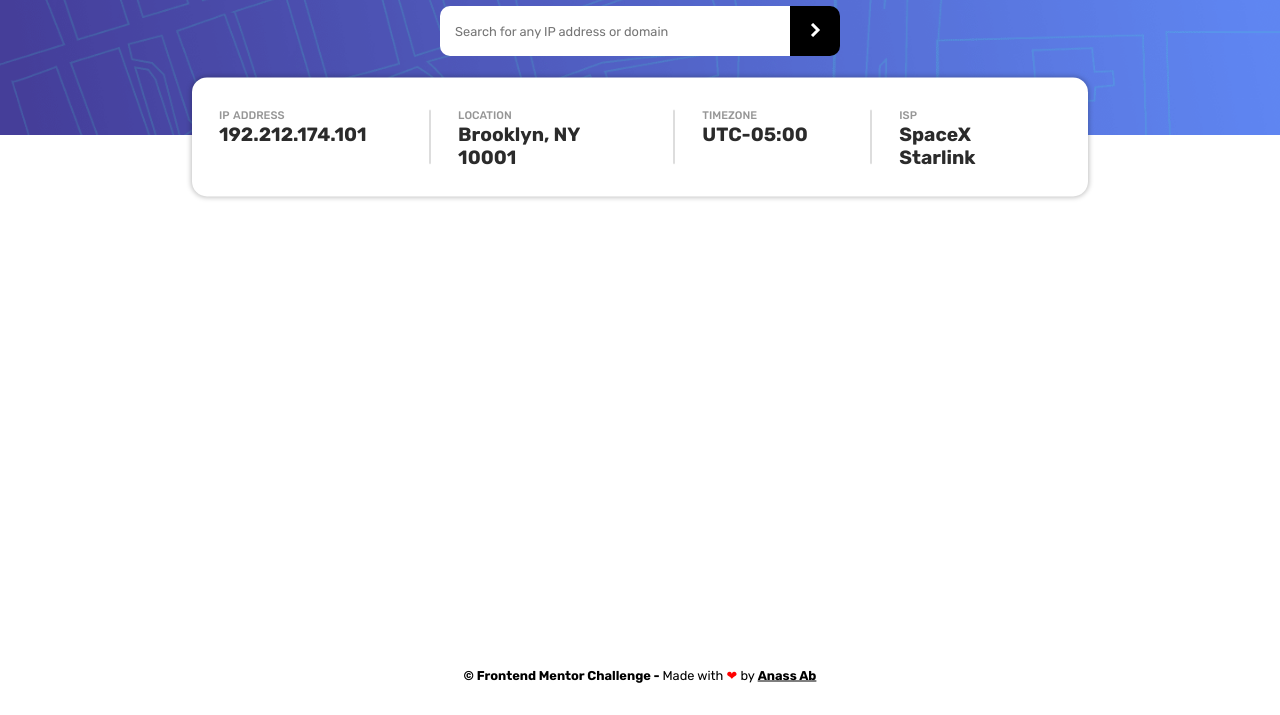
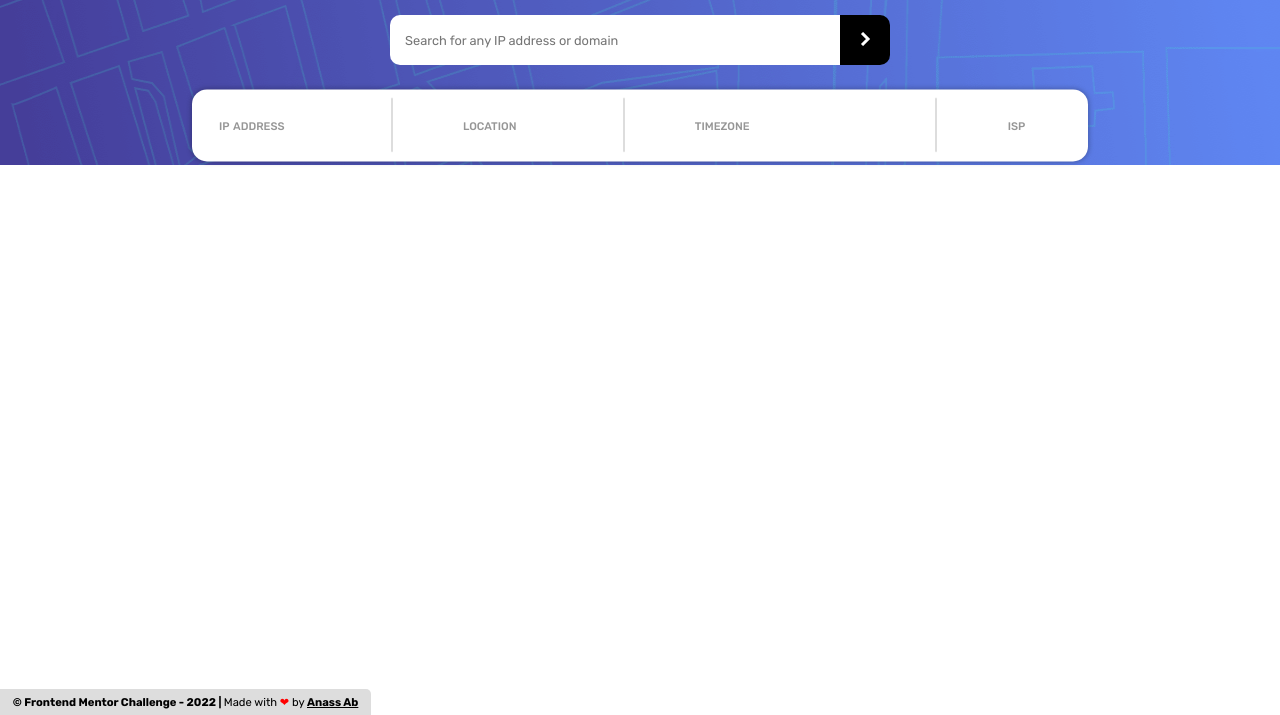
Before and after one commit to AnassAb/ip-address-tracker, a plain HTML site: page index.html in a window 1280 px wide. Shown: the part 85-800 px from the top of the page. Drawn offline with nearby package versions, Linux system fonts and the light colour scheme; no server answers.

Commit message:
Update index.html Update styles.css Update index.js Created map.js

```diff
--- a/index.html
+++ b/index.html
@@ -1,18 +1,27 @@
 <!DOCTYPE html>
 <html lang="en">
+
 <head>
 	<meta charset="UTF-8">
 	<meta http-equiv="X-UA-Compatible" content="IE=edge">
 	<meta name="viewport" content="width=device-width, initial-scale=1.0">
 	<link rel="stylesheet" href="./styles.css" type="text/css">
 	<link rel="icon" type="image/png" sizes="32x32" href="./images/favicon-32x32.png">
+	<link rel="stylesheet" href="https://unpkg.com/leaflet@1.8.0/dist/leaflet.css"
+		integrity="sha512-hoalWLoI8r4UszCkZ5kL8vayOGVae1oxXe/2A4AO6J9+580uKHDO3JdHb7NzwwzK5xr/Fs0W40kiNHxM9vyTtQ=="
+		crossorigin="" />
+	<script src="https://unpkg.com/leaflet@1.8.0/dist/leaflet.js"
+		integrity="sha512-BB3hKbKWOc9Ez/TAwyWxNXeoV9c1v6FIeYiBieIWkpLjauysF18NzgR1MBNBXf8/KABdlkX68nAhlwcDFLGPCQ=="
+		crossorigin=""></script>
 	<title>IP Address Tracker</title>
 </head>
+
 <body>
 	<div class="background-container">
 		<h1>IP Address Tracker</h1>
 		<div class="search-bar">
-    	<input type="text" placeholder="Search for any IP address or domain" name="search" class="search-input" id="search-input">
+			<input type="text" placeholder="Search for any IP address or domain" name="search" class="search-input"
+				id="search-input">
 			<button type="submit" class="search-btn" id="search-btn">
 				<img src="./images/icon-arrow.svg" alt="Search Button's Icon" class="arrow-icon">
 			</button>
@@ -20,28 +29,35 @@
 		<div class="infos-display">
 			<div class="info-container">
 				<h2 class="title">ip address</h2>
-				<p class="info" id="ip">192.212.174.101</p>
+				<p class="info" id="ip"></p>
 			</div>
 			<div class="vl"></div>
 			<div class="info-container">
 				<h2 class="title">location</h2>
-				<p class="info" id="location">Brooklyn, NY 10001</p>
+				<p class="info" id="location"></p>
 			</div>
 			<div class="vl"></div>
 			<div class="info-container timezone">
 				<h2 class="title">timezone</h2>
-				<p class="info" id="timezone">UTC-05:00</p>
+				<p class="info" id="timezone"></p>
 			</div>
 			<div class="vl"></div>
 			<div class="info-container">
 				<h2 class="title">isp</h2>
-				<p class="info" id="isp">SpaceX Starlink</p>
+				<p class="info" id="isp"></p>
 			</div>
 		</div>
 	</div>
+
+	<div id="map"></div>
+
+	<script src="map.js"></script>
 	<script src="index.js"></script>
+
 	<div class="attribution">
-    <p><b>© Frontend Mentor Challenge - </b>Made with <span style="color: #ff0000;">&#10084;</span> by <a href="https://twitter.com/AnassAb01" target="_blank" " >Anass Ab</a> </p>
+		<p><b>© Frontend Mentor Challenge - 2022 | </b>Made with <span style="color: #ff0000;">&#10084;</span> by <a
+				href="https://twitter.com/AnassAb01" target="_blank" " >Anass Ab</a> </p>
 	</div>
 </body>
+
 </html>
--- a/index.js
+++ b/index.js
@@ -21,8 +21,9 @@ input.addEventListener("keypress", (event) => {
     button.click();
   }
 });
+
 function IpTracker() {
-  let api_key = "at_fdUGt22nmZFwQjTZiSNBtJvHtO9sW";
+  let api_key = "at_KvyxvoYNVMVQFXtixULt6nlHoDemY";
   let url =
     "https://geo.ipify.org/api/v2/country,city?apiKey=" +
     api_key +
@@ -46,11 +47,21 @@ function setData(data) {
     data.location.postalCode;
   let timezone_value = "UTC" + data.location.timezone;
   let isp_value = data.isp;
-  let lat = data.location.lat;
-  let lng = data.location.lng;
 
   ip.innerHTML = ip_value;
   location_id.innerHTML = location_value;
   timezone.innerHTML = timezone_value;
   isp.innerHTML = isp_value;
+
+  let lat = data.location.lat;
+  let lng = data.location.lng;
+  //Check if map is already initialised
+  //If 'YES' : remove it or put it off
+  //Else: Just continue !
+  var container = L.DomUtil.get("map");
+  if (container != null) {
+    container._leaflet_id = null;
+  }
+
+  setMap(lat, lng);
 }
--- /dev/null
+++ b/map.js
@@ -0,0 +1,19 @@
+var locationIcon = L.icon({
+  iconUrl: "./images/icon-location.svg",
+  iconSize: [40, 50], // size of the icon
+  iconAnchor: [25, 55], // point of the icon which will correspond to marker's location
+});
+
+function setMap(lat, lng) {
+  var map = new L.Map("map", {
+    attributionControl: false,
+    zoomControl: false,
+  });
+  map.setView(new L.LatLng(lat, lng), 13);
+  L.tileLayer("https://{s}.tile.openstreetmap.org/{z}/{x}/{y}.png", {
+    maxZoom: 18,
+    attribution: "OSM",
+  }).addTo(map);
+
+  L.marker([lat, lng], { icon: locationIcon }).addTo(map);
+}
--- a/styles.css
+++ b/styles.css
@@ -8,25 +8,28 @@
 }
 .attribution {
   position: fixed;
-  bottom: 5%;
-  left: 50%;
-  transform: translate(-50%, 50%);
+  bottom: 0px;
+  left: 0px;
+  background-color: #ddd;
+  border-top-right-radius: 5px;
+  padding: 0.5% 1%;
   font-family: Lato, monospace;
   font-size: 0.5rem;
-  text-align: center;
+  width: fit-content;
+  text-align: left;
   color: black;
 }
 .attribution a {
   color: black;
-  font-size: 0.8rem;
+  font-size: 1rem;
   font-weight: 700;
 }
 .attribution p {
-  font-size: 0.8rem;
+  font-size: 1rem;
 }
 p b,
 span {
-  font-size: 0.8rem;
+  font-size: 1rem;
 }
 .background-container {
   position: relative;
@@ -34,15 +37,15 @@ span {
   background-repeat: no-repeat;
   background-size: 100% 100%;
   width: 100vw;
-  height: 220px;
+  height: 400px;
   color: white;
 }
 h1 {
   position: absolute;
-  top: 10%;
+  top: 15%;
   left: 50%;
   transform: translate(-50%, 50%);
-  font-size: 1.5rem;
+  font-size: 2.5rem;
   font-weight: 500;
 }
 .search-bar {
@@ -50,16 +53,16 @@ h1 {
   top: 30%;
   left: 50%;
   transform: translate(-50%, 50%);
-  width: 400px;
-  height: 50px;
+  width: 800px;
+  height: 80px;
 }
 
 .search-input {
-  font-size: 0.8rem;
-  padding: 15px;
-  width: 350px;
-  height: 50px;
-  border-radius: 10px 0px 0px 10px;
+  font-size: 1.5rem;
+  padding: 25px;
+  width: 720px;
+  height: 80px;
+  border-radius: 15px 0px 0px 15px;
   border: 0px;
 }
 
@@ -69,23 +72,24 @@ h1 {
   right: 0;
   cursor: pointer;
   background-color: black;
-  width: 50px;
-  height: 50px;
+  width: 80px;
+  height: 80px;
   border: 0px;
-  border-radius: 0px 10px 10px 0px;
+  border-radius: 0px 15px 15px 0px;
 }
 .search-btn:hover {
   background-color: rgba(0, 0, 0, 0.8);
 }
 .infos-display {
   position: absolute;
-  top: 47%;
+  top: 40%;
   left: 50%;
+  z-index: 2;
   transform: translate(-50%, 50%);
   display: flex;
   flex-direction: row;
   background-color: white;
-  width: 70%;
+  width: 80%;
   border-radius: 15px;
   box-shadow: 0px 0px 5px 1px rgba(0, 0, 0, 0.25);
 }
@@ -101,7 +105,7 @@ h1 {
 }
 .vl {
   margin: auto;
-  height: 55px;
+  height: 90px;
   border: 1px solid #ddd;
   border-radius: 15px;
 }
@@ -109,31 +113,96 @@ h1 {
   color: hsl(0, 0%, 59%);
   font-variant: small-caps;
   font-weight: 500;
+  font-size: 2rem;
 }
 .info {
   color: hsl(0, 0%, 17%);
-  font-size: 1.2rem;
+  font-size: 2.2rem;
   font-weight: 700;
 }
+#map {
+  position: relative;
+  z-index: 0;
+  width: 100vw;
+  height: calc(100vh - 400px);
+}
+
 /*
-Big-Monitors: 2560px-1440px
-Desktop: 1440px - 1000px
+Big Monitors: +1500px
+Desktop: 1500px - 1000px
 Tablet: 1000px - 500px
-Mobile: 500px - 300px
+Mobile: -500px
 */
 
-@media (max-width: 1000px) {
+@media (max-width: 1500px) {
+  .attribution a {
+    font-size: 0.7rem;
+  }
+  .attribution p {
+    font-size: 0.7rem;
+  }
+  p b,
+  span {
+    font-size: 0.7rem;
+  }
+  h1 {
+    top: 7%;
+    font-size: 1.8rem;
+  }
+  .background-container {
+    height: 250px;
+  }
+  .search-bar {
+    top: 30%;
+    width: 500px;
+    height: 50px;
+  }
+  .search-input {
+    font-size: 0.8rem;
+    padding: 15px;
+    width: 450px;
+    height: 50px;
+    border-radius: 10px 0px 0px 10px;
+  }
+  .search-btn {
+    width: 50px;
+    height: 50px;
+    border-radius: 0px 10px 10px 0px;
+  }
+  .infos-display {
+    top: 55%;
+    left: 50%;
+    width: 70%;
+  }
+  .vl {
+    height: 55px;
+  }
+  .title {
+    font-size: 1rem;
+  }
+  .info {
+    font-size: 1.2rem;
+  }
+  #map {
+    height: calc(100vh - 250px);
+  }
+}
+@media (max-width: 1025px) {
   .background-container {
     height: 200px;
   }
+  h1 {
+    top: 8%;
+    font-size: 1.5rem;
+  }
   .search-bar {
     top: 35%;
-    width: 300px;
+    width: 400px;
     height: 40px;
   }
   .search-input {
     font-size: 0.7rem;
-    width: 260px;
+    width: 360px;
     height: 40px;
   }
 
@@ -144,6 +213,9 @@ Mobile: 500px - 300px
   .infos-display {
     top: 60%;
     width: 85%;
+  }
+  .title {
+    font-size: 1rem;
   }
   .info {
     font-size: 0.8rem;
@@ -158,8 +230,14 @@ Mobile: 500px - 300px
   span {
     font-size: 0.6rem;
   }
+  #map {
+    height: calc(100vh - 200px);
+  }
 }
 @media (max-width: 500px) {
+  .background-container {
+    height: 200px;
+  }
   h1 {
     font-size: 1rem;
   }
@@ -173,7 +251,6 @@ Mobile: 500px - 300px
     width: 86%;
     height: 40px;
   }
-
   .search-btn {
     width: 14%;
     height: 40px;
@@ -200,9 +277,9 @@ Mobile: 500px - 300px
   .title {
     font-size: 0.8rem;
     padding-bottom: 5%;
+    font-size: 1rem;
   }
   .info {
-    text-align: center;
     font-size: 1rem;
   }
   .attribution a {
@@ -215,4 +292,12 @@ Mobile: 500px - 300px
   span {
     font-size: 0.5rem;
   }
+  #map {
+    height: 80vh;
+  }
 }
+@media (max-width: 300px) {
+  h1 {
+    font-size: 0.9rem;
+  }
+}
```
Lines whose indentation alone changed are shown as unchanged.
